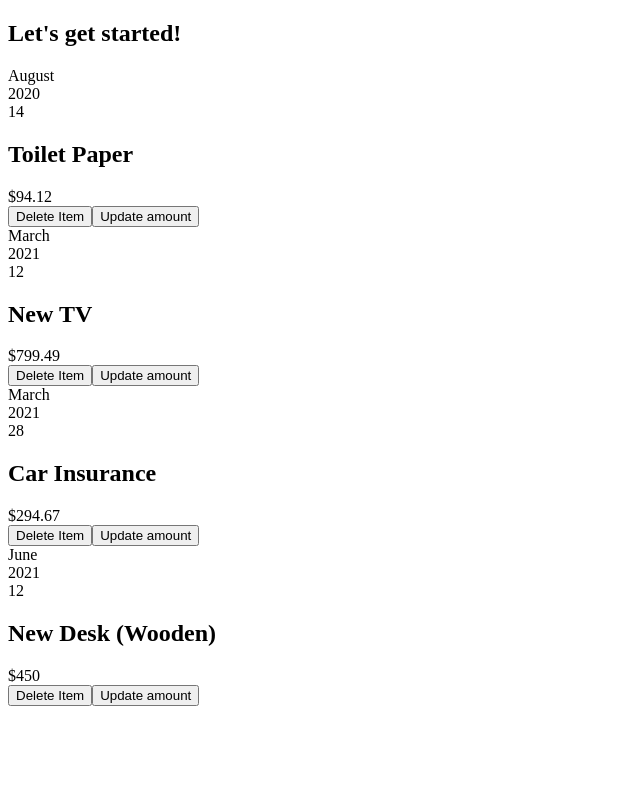
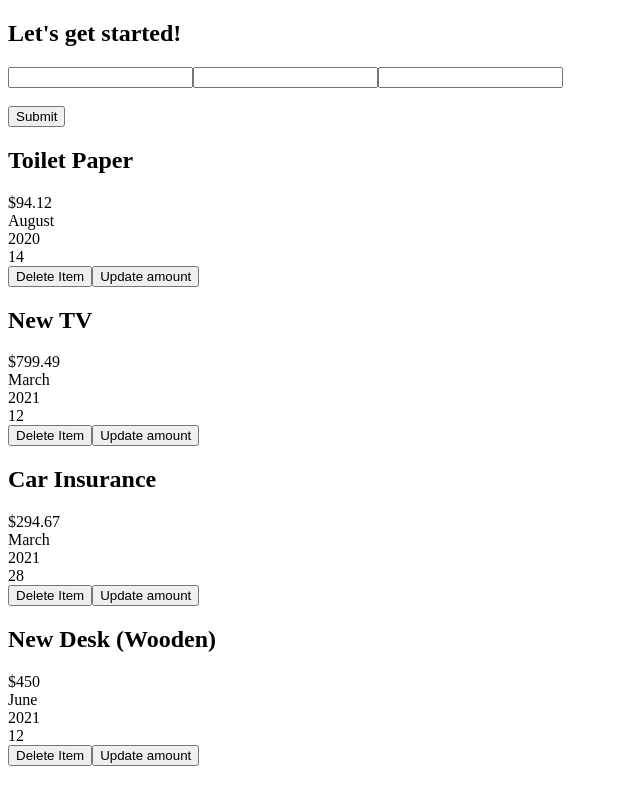
Before and after one commit to SuchiBankoti/react_expense_tracker, a React (Create React App) app: page / in a window 1280 px wide. Shown: the whole page, without its empty margins (0-640 px from the left). Built offline with nearby package versions, Linux system fonts and the light colour scheme.

Commit message:
add state to form

```diff
--- a/src/App.js
+++ b/src/App.js
@@ -1,6 +1,7 @@
 import React from "react";
 
 import Expenses from "./Expenses";
+import ExpenseForm from "./ExpenseForm";
 
 export default function App() {
   const expenses = [
@@ -28,6 +29,7 @@ export default function App() {
   return (
     <div>
       <h2>Let's get started!</h2>
+      <ExpenseForm />
       <Expenses items={expenses} />
     </div>
   );
--- a/src/ExpenseForm.js
+++ b/src/ExpenseForm.js
@@ -1,21 +1,46 @@
-import React from "react";
+import React, { useState } from "react";
 
 export default function ExpenseForm() {
+  const [formdata, setFormdata] = useState({
+    date: "",
+    title: "",
+    amount: "",
+  });
+  function handleChange(e) {
+    setFormdata((prev) => {
+      return { ...prev, [e.target.name]: e.target.value };
+    });
+  }
   return (
     <div>
       <form>
         <label>
-          <input type="date" onChange={() => console.log("change")} />
+          <input
+            type="text"
+            name="date"
+            onChange={handleChange}
+            value={formdata.date}
+          />
         </label>
         <label>
-          <input type="text" onChange={() => console.log("change")} />
+          <input
+            type="text"
+            name="title"
+            onChange={handleChange}
+            value={formdata.title}
+          />
         </label>
         <label>
-          <input type="number" onChange={() => console.log("change")} />
+          <input
+            type="number"
+            name="amount"
+            onChange={handleChange}
+            value={formdata.amount}
+          />
         </label>
       </form>
       <br />
-      <button>Submit</button>
+      <button onClick={() => console.log(formdata)}>Submit</button>
     </div>
   );
 }
--- a/src/ExpenseItem.js
+++ b/src/ExpenseItem.js
@@ -5,11 +5,11 @@ import ExpenseDate from "./ExpenseDate";
 const ExpenseItem = (props) => {
   return (
     <div className="expense-item">
-      <ExpenseDate date={props.date} />
       <div className="expense-item__description">
         <h2>{props.title}</h2>
         <div className="expense-item__price">${props.amount}</div>
       </div>
+      <ExpenseDate date={props.date} />
       <button onClick={() => props.deleteItem(props.title)}>Delete Item</button>
       <button onClick={() => props.updateAmount(props.title)}>
         Update amount
```
